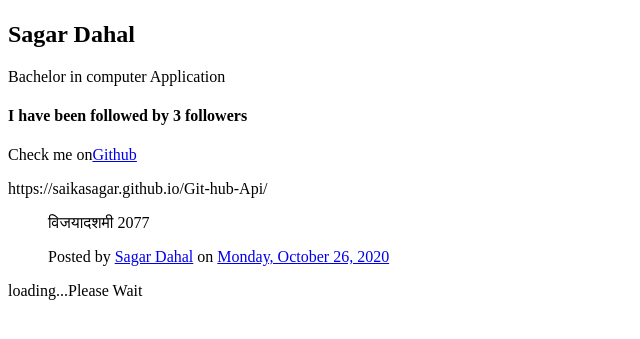
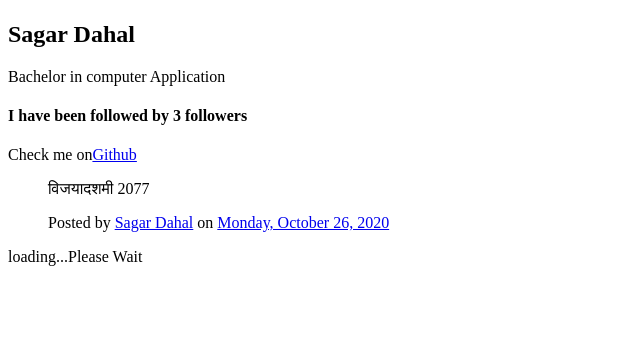
Before and after one commit to saikasagar/saikasagar.github.io, a plain HTML site: page index.html in a window 1280 px wide. Shown: the part 111-450 px from the top of the page, without its empty margins (0-640 px from the left). Drawn offline with Linux system fonts and the light colour scheme; no server answers.

Commit message:
Update index.html

```diff
--- a/index.html
+++ b/index.html
@@ -16,7 +16,7 @@
             Check me on<a href="https://github.com/saikasagar">Github</a>
 
         </p>
-        https://saikasagar.github.io/Git-hub-Api/
+
         <div id="fb-root"></div>
 <script async defer crossorigin="anonymous" src="https://connect.facebook.net/en_US/sdk.js#xfbml=1&version=v8.0" nonce="EQMsu33w"></script>
 <div class="fb-post" data-href="https://www.facebook.com/sagar.dahal.752861/posts/2818217915089300" data-show-text="true" data-width=""><blockquote cite="https://www.facebook.com/sagar.dahal.752861/posts/2818217915089300" class="fb-xfbml-parse-ignore"><p>विजयादशमी 2077</p>Posted by <a href="https://www.facebook.com/sagar.dahal.752861">Sagar Dahal</a> on&nbsp;<a href="https://www.facebook.com/sagar.dahal.752861/posts/2818217915089300">Monday, October 26, 2020</a></blockquote></div>
```
